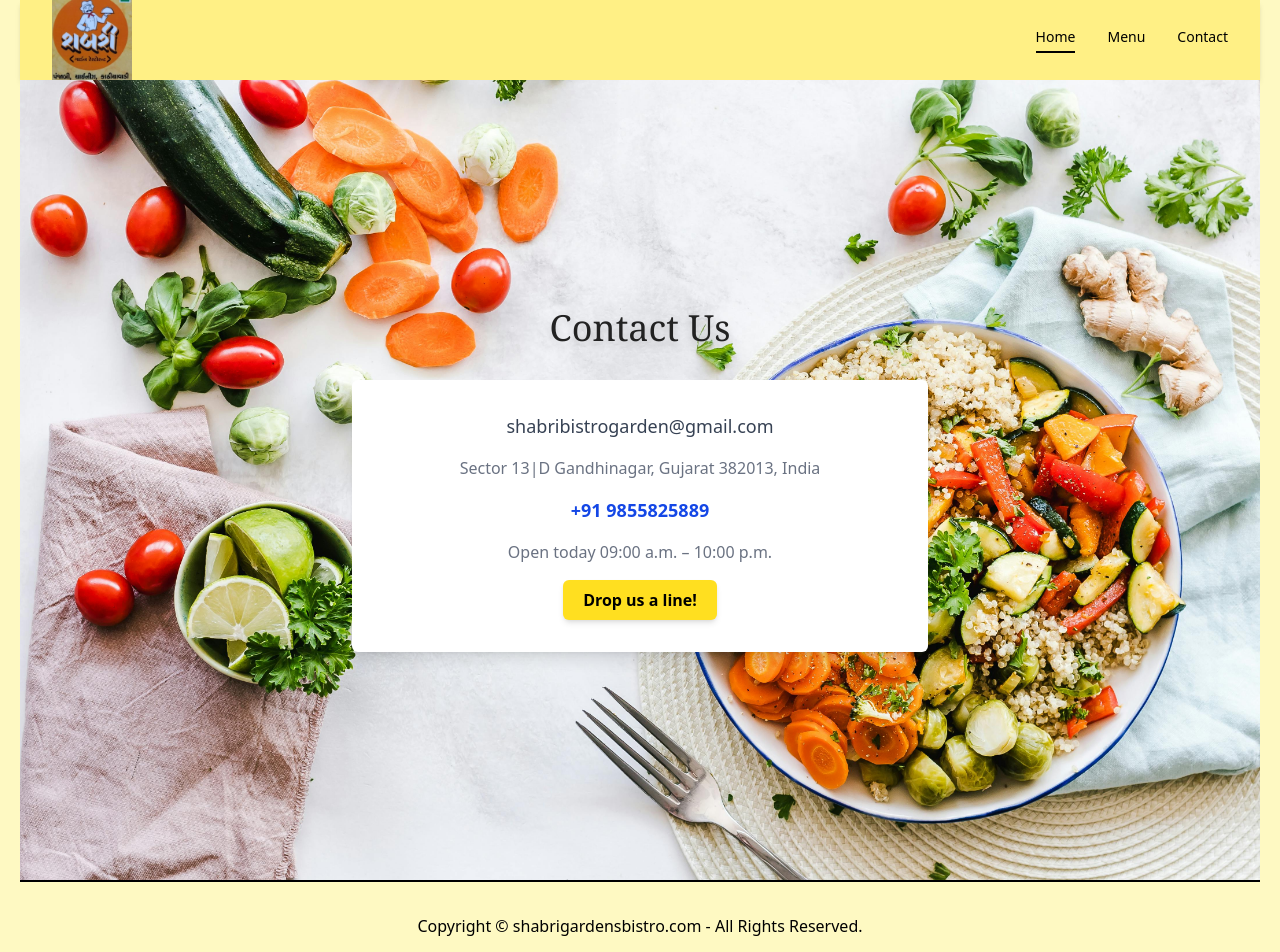
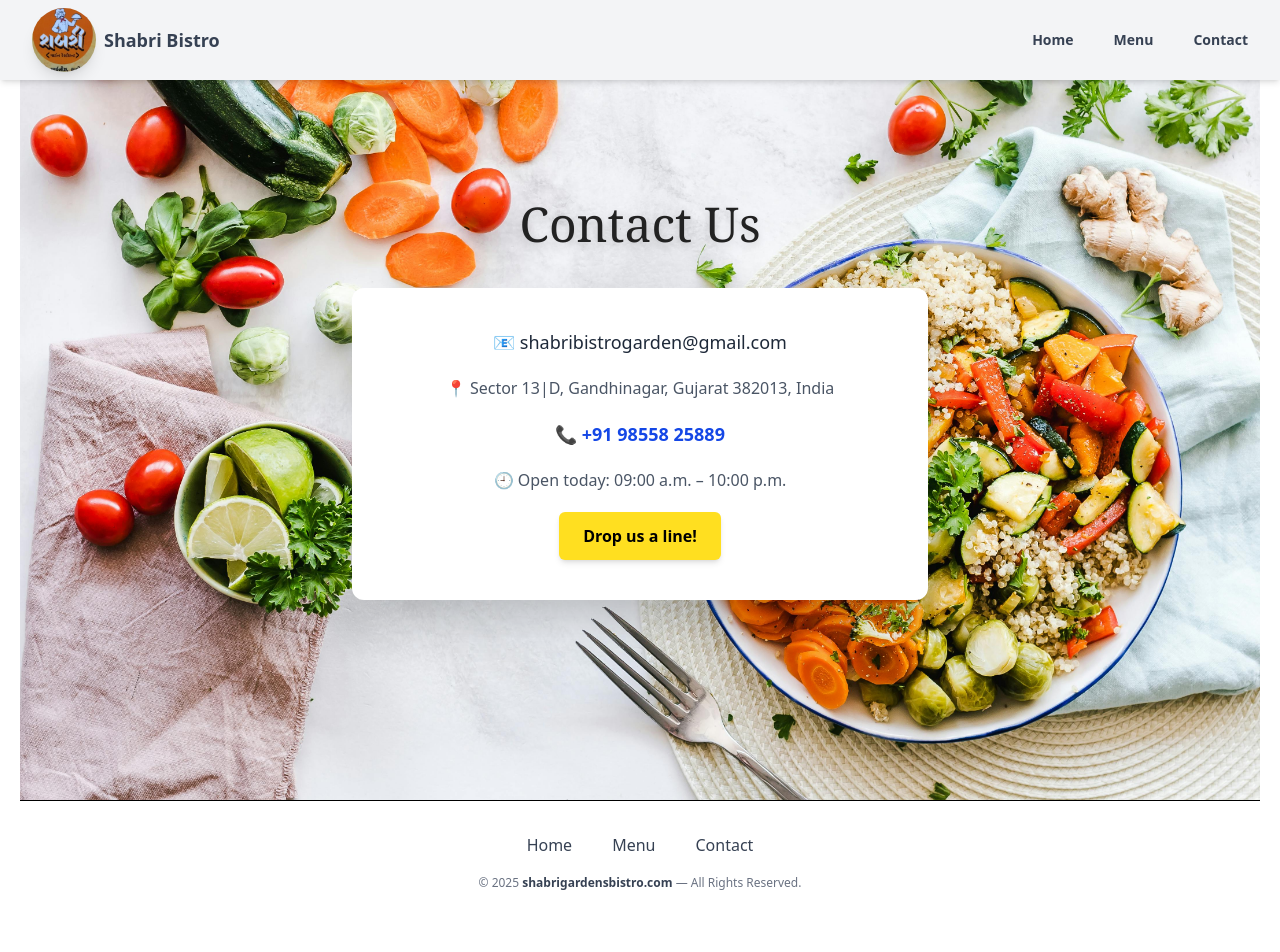
Before and after one commit to Shubham-juris/shabrigardensbistroltd, a React (Vite) app: page /contactus in a window 1280 px wide. Shown: the top 952 px of the page. After the commit the page ends 923 px from the top, so only its background shows below. Built offline with nearby package versions, Linux system fonts and the light colour scheme.

Commit message:
here the whole website needed to improved

```diff
--- a/src/App.jsx
+++ b/src/App.jsx
@@ -5,7 +5,7 @@ import Footer from "./components/common/Footer";
 
 function App() {
   return (
-    <div className="bg-yellow-100 ">
+    <div className="bg-white ">
       <div className="max-w-[1240px] mx-auto">
         <Navbar />
         <RouterApp />
--- a/src/components/common/Footer.jsx
+++ b/src/components/common/Footer.jsx
@@ -1,9 +1,48 @@
-export default function Footer() {
+import { motion } from "framer-motion";
+import { Link } from "react-router-dom";
+
+const Footer = () => {
   return (
-    <div className="border-t-2 text-center">
-      <p className="p-8 ">
-        Copyright &copy; shabrigardensbistro.com - All Rights Reserved.
-      </p>
-    </div>
+    <motion.footer
+      className="bg-white border-t py-8"
+      initial={{ opacity: 0, y: 40 }}
+      animate={{ opacity: 1, y: 0 }}
+      transition={{ duration: 0.8, ease: "easeOut" }}
+    >
+      {/* Navigation Links */}
+      <motion.nav
+        className="flex justify-center gap-10 text-sm md:text-base font-medium mb-4"
+        initial={{ opacity: 0, y: 20 }}
+        animate={{ opacity: 1, y: 0 }}
+        transition={{ delay: 0.2, duration: 0.6 }}
+      >
+        {["Home", "Menu", "Contact"].map((label, idx) => (
+          <Link
+            key={idx}
+            to={`/${label.toLowerCase()}`}
+            className="text-gray-700 relative group transition duration-300"
+          >
+            {label}
+            <span className="block h-0.5 w-0 bg-teal-500 group-hover:w-full transition-all duration-300"></span>
+          </Link>
+        ))}
+      </motion.nav>
+
+      {/* Copyright */}
+      <motion.div
+        className="text-center text-xs text-gray-500"
+        initial={{ opacity: 0 }}
+        animate={{ opacity: 1 }}
+        transition={{ delay: 0.4, duration: 0.6 }}
+      >
+        &copy; {new Date().getFullYear()}{" "}
+        <span className="font-semibold text-gray-700">
+          shabrigardensbistro.com
+        </span>{" "}
+        — All Rights Reserved.
+      </motion.div>
+    </motion.footer>
   );
-}
+};
+
+export default Footer;
--- a/src/components/common/Navbar.jsx
+++ b/src/components/common/Navbar.jsx
@@ -1,27 +1,38 @@
 import { useState } from "react";
 import { Menu, X } from "lucide-react";
 import { Link } from "react-router-dom";
+import { motion, AnimatePresence } from "framer-motion";
 import logo from "../../assets/logo/Logo.jpg";
 
 const Navbar = () => {
   const [isOpen, setIsOpen] = useState(false);
 
   return (
-    <nav className="bg-yellow-200 shadow-md">
+    <motion.nav
+      className="bg-gray-100 shadow-md fixed top-0 left-0 right-0 z-50"
+      initial={{ y: -50, opacity: 0 }}
+      animate={{ y: 0, opacity: 1 }}
+      transition={{ duration: 0.6 }}
+    >
       <div className="max-w-7xl mx-auto px-4 sm:px-6 lg:px-8">
         <div className="flex justify-between items-center h-20">
           {/* Logo */}
-          <div className="flex-shrink-0">
-            <img src={logo} alt="Logo" className="h-20 w-20" />
+          <div className="flex items-center gap-2">
+            <img src={logo} alt="Logo" className="h-16 w-16 rounded-full shadow-lg" />
+            <h1 className="text-lg font-bold text-gray-700">Shabri Bistro</h1>
           </div>
 
           {/* Desktop Menu */}
-          <div className="hidden md:flex space-x-8 text-sm font-medium">
-            <Link to="/" className="border-b-2 border-black pb-1">
+          <div className="hidden md:flex space-x-10 text-sm font-semibold text-gray-700">
+            <Link to="/" className="hover:text-teal-600 transition-colors duration-300">
               Home
             </Link>
-            <Link to="/menu">Menu</Link>
-            <Link to="/contactus">Contact</Link>
+            <Link to="/menu" className="hover:text-teal-600 transition-colors duration-300">
+              Menu
+            </Link>
+            <Link to="/contactus" className="hover:text-teal-600 transition-colors duration-300">
+              Contact
+            </Link>
           </div>
 
           {/* Mobile menu button */}
@@ -30,27 +41,47 @@ const Navbar = () => {
               onClick={() => setIsOpen(!isOpen)}
               className="text-black focus:outline-none"
             >
-              {isOpen ? <X size={24} /> : <Menu size={24} />}
+              {isOpen ? <X size={28} /> : <Menu size={28} />}
             </button>
           </div>
         </div>
       </div>
 
       {/* Mobile Menu */}
+      <AnimatePresence>
         {isOpen && (
-        <div className="md:hidden bg-yellow-100 px-4 pb-4 space-y-2 text-sm font-medium">
-          <Link to="/" className="block border-b border-black">
+          <motion.div
+            className="md:hidden bg-yellow-50 px-6 pt-4 pb-6 space-y-4 text-sm font-medium text-gray-700 shadow-md"
+            initial={{ height: 0, opacity: 0 }}
+            animate={{ height: "auto", opacity: 1 }}
+            exit={{ height: 0, opacity: 0 }}
+            transition={{ duration: 0.4 }}
+          >
+            <Link
+              to="/"
+              onClick={() => setIsOpen(false)}
+              className="block hover:text-teal-600 border-b border-gray-300 pb-2"
+            >
               Home
             </Link>
-          <Link to="/menu" className="block">
+            <Link
+              to="/menu"
+              onClick={() => setIsOpen(false)}
+              className="block hover:text-teal-600 border-b border-gray-300 pb-2"
+            >
               Menu
             </Link>
-          <Link to="/contactus" className="block">
+            <Link
+              to="/contactus"
+              onClick={() => setIsOpen(false)}
+              className="block hover:text-teal-600"
+            >
               Contact
             </Link>
-        </div>
+          </motion.div>
         )}
-    </nav>
+      </AnimatePresence>
+    </motion.nav>
   );
 };
 
--- a/src/components/contactus/ContactUs.jsx
+++ b/src/components/contactus/ContactUs.jsx
@@ -1,36 +1,57 @@
+import { motion } from "framer-motion";
 import bg_img from "../../assets/contact/contact-background.jpg";
+
+const containerVariants = {
+  hidden: { opacity: 0, y: 40 },
+  visible: { opacity: 1, y: 0, transition: { duration: 0.8, ease: "easeOut" } },
+};
 
 const ContactUs = () => {
   return (
-    <div
+    <motion.div
       className="bg-cover bg-center min-h-screen flex flex-col items-center justify-center px-4 py-10"
-      style={{
-        backgroundImage: `url(${bg_img})`,
-      }}
+      style={{ backgroundImage: `url(${bg_img})` }}
+      initial="hidden"
+      animate="visible"
+      variants={containerVariants}
     >
-      <h2 className="text-[#222222] text-3xl md:text-4xl font-serif mb-6 md:mb-8 drop-shadow-lg text-center">
+      <motion.h2
+        className="text-[#222222] text-4xl md:text-5xl font-serif mb-6 md:mb-10 drop-shadow-lg text-center"
+        initial={{ opacity: 0, y: -20 }}
+        animate={{ opacity: 1, y: 0 }}
+        transition={{ duration: 0.6, ease: "easeOut" }}
+      >
         Contact Us
-      </h2>
+      </motion.h2>
 
-      <div className="bg-white bg-opacity-90 rounded-md shadow-lg p-6 md:p-8 w-full max-w-md md:max-w-xl text-center space-y-4">
-        <p className="text-gray-700 font-medium text-base md:text-lg">
-          shabribistrogarden@gmail.com
+      <motion.div
+        className="bg-white bg-opacity-90 rounded-xl shadow-2xl p-6 md:p-10 w-full max-w-md md:max-w-xl text-center space-y-5"
+        initial={{ opacity: 0, scale: 0.95 }}
+        animate={{ opacity: 1, scale: 1 }}
+        transition={{ delay: 0.2, duration: 0.6 }}
+      >
+        <p className="text-gray-800 font-medium text-base md:text-lg">
+          📧 shabribistrogarden@gmail.com
         </p>
-        <p className="text-sm md:text-base text-gray-500">
-          Sector 13|D Gandhinagar, Gujarat 382013, India
+        <p className="text-sm md:text-base text-gray-600">
+          📍 Sector 13|D, Gandhinagar, Gujarat 382013, India
         </p>
         <p className="text-blue-700 font-semibold text-base md:text-lg">
-          +91 9855825889
+          📞 +91 98558 25889
         </p>
-        <p className="text-sm md:text-base text-gray-500">
-          Open today 09:00 a.m. – 10:00 p.m.
+        <p className="text-sm md:text-base text-gray-600">
+          🕘 Open today: 09:00 a.m. – 10:00 p.m.
         </p>
 
-        <button className="bg-yellow-300 text-black font-semibold px-4 py-2 md:px-5 md:py-2 rounded-md shadow-md hover:bg-yellow-400 transition">
+        <motion.button
+          whileHover={{ scale: 1.05 }}
+          whileTap={{ scale: 0.98 }}
+          className="bg-yellow-300 text-black font-semibold px-5 py-2 md:px-6 md:py-3 rounded-md shadow-md hover:bg-yellow-400 transition"
+        >
           Drop us a line!
-        </button>
-      </div>
-    </div>
+        </motion.button>
+      </motion.div>
+    </motion.div>
   );
 };
 
--- a/src/components/home/HeroGallery.jsx
+++ b/src/components/home/HeroGallery.jsx
@@ -1,3 +1,4 @@
+import { motion } from "framer-motion";
 import img1 from "../../assets/home/gallery/img1.jpg";
 import img2 from "../../assets/home/gallery/img2.jpg";
 import img3 from "../../assets/home/gallery/img3.jpg";
@@ -7,28 +8,61 @@ import img6 from "../../assets/home/gallery/img6.jpg";
 
 const images = [img1, img2, img3, img4, img5, img6];
 
+// Animation variants for container and individual items
+const containerVariants = {
+  hidden: {},
+  show: {
+    transition: {
+      staggerChildren: 0.2,
+    },
+  },
+};
+
+const itemVariants = {
+  hidden: { opacity: 0, y: 30 },
+  show: { opacity: 1, y: 0, transition: { duration: 0.6, ease: "easeOut" } },
+};
+
 const HeroGallery = () => {
   return (
-    <div className="bg-yellow-100 py-10 px-4">
-      <h2 className="text-xl font-serif text-gray-700 mb-2 uppercase">
+    <div className="bg-yellow-50 py-16 px-4 md:px-16">
+      <motion.h2
+        className="text-3xl md:text-4xl font-serif font-bold text-center text-gray-800 uppercase tracking-wide mb-2"
+        initial={{ opacity: 0, y: -20 }}
+        animate={{ opacity: 1, y: 0 }}
+        transition={{ duration: 0.6 }}
+      >
         Gallery
-      </h2>
-      <hr className="mb-6 border-gray-400" />
+      </motion.h2>
 
-      <div className="grid grid-cols-1 sm:grid-cols-2 md:grid-cols-3 gap-4">
+      <motion.hr
+        className="mb-10 border-gray-400 w-24 mx-auto border-t-4 border-teal-500"
+        initial={{ scaleX: 0 }}
+        animate={{ scaleX: 1 }}
+        transition={{ duration: 0.6, ease: "easeOut" }}
+        style={{ transformOrigin: "center" }}
+      />
+
+      <motion.div
+        className="grid grid-cols-1 sm:grid-cols-2 md:grid-cols-3 gap-6"
+        variants={containerVariants}
+        initial="hidden"
+        animate="show"
+      >
         {images.map((src, index) => (
-          <div
+          <motion.div
             key={index}
-            className="overflow-hidden rounded-md shadow hover:scale-105 transition-transform duration-300"
+            variants={itemVariants}
+            className="overflow-hidden rounded-2xl shadow-lg hover:shadow-2xl hover:scale-105 transition-all duration-300"
           >
             <img
               src={src}
               alt={`Dish ${index + 1}`}
               className="w-full h-60 object-cover"
             />
-          </div>
+          </motion.div>
         ))}
-      </div>
+      </motion.div>
     </div>
   );
 };
--- a/src/components/home/HeroSection.jsx
+++ b/src/components/home/HeroSection.jsx
@@ -16,7 +16,7 @@ const heroImageVariants = {
 export default function HeroSection() {
   return (
     <div
-      className="flex flex-col lg:flex-row items-center justify-between mt-10 px-4 sm:px-8 space-y-8 lg:space-y-0 lg:space-x-8 py-10"
+      className="flex  flex-col lg:flex-row items-center justify-between mt-25 px-4 sm:px-8 space-y-8 lg:space-y-0 lg:space-x-8 py-10"
       style={{
         backgroundImage: `url(https://images.unsplash.com/photo-1707274860723-52233290a977?q=80&w=2123&auto=format&fit=crop&ixlib=rb-4.0.3&ixid=M3wxMjA3fDB8MHxwaG90by1wYWdlfHx8fGVufDB8fHx8fA%3D%3D)`,
         backgroundRepeat: "repeat",
--- a/src/components/home/HeroThree.jsx
+++ b/src/components/home/HeroThree.jsx
@@ -1,42 +1,95 @@
+import { motion } from "framer-motion";
 import chef from "../../assets/home/chef.jpg";
 import ourproduct from "../../assets/home/ourproduct.jpg";
+
+const fadeInUp = {
+  hidden: { opacity: 0, y: 30 },
+  visible: { opacity: 1, y: 0, transition: { duration: 0.6 } },
+};
+
+const imageVariant = {
+  hidden: { opacity: 0, scale: 0.95 },
+  visible: { opacity: 1, scale: 1, transition: { duration: 0.7 } },
+};
 
 export default function HeroThree() {
   return (
     <div className="py-10">
-      <h2 className="text-center text-3xl font-bold mb-6">Our Team</h2>
-      <p className="text-center text-lg mb-8">
+      <motion.h2
+        className="text-center text-3xl font-bold mb-6"
+        initial="hidden"
+        whileInView="visible"
+        viewport={{ once: true }}
+        variants={fadeInUp}
+      >
+        Our Team
+      </motion.h2>
+
+      <motion.p
+        className="text-center text-lg mb-8"
+        initial="hidden"
+        whileInView="visible"
+        viewport={{ once: true }}
+        variants={fadeInUp}
+      >
         Our team consists of experienced professionals who are passionate about
         what they do and dedicated to providing the best possible service to our
         customers.
-      </p>
+      </motion.p>
 
       <div className="flex flex-col md:flex-row items-center justify-between gap-6 mt-10 px-6">
-        <div className="w-full md:w-1/2">
-          <img src={chef} alt="Food products" className="shadow-md w-full" />
-          <h3 className="text-xl font-semibold mb-4 mt-4 md:mt-0">
+        {/* Left Side */}
+        <motion.div
+          className="w-full md:w-1/2"
+          initial="hidden"
+          whileInView="visible"
+          viewport={{ once: true }}
+          variants={imageVariant}
+        >
+          <motion.img
+            src={chef}
+            alt="Food products"
+            className="shadow-md w-full rounded-2xl"
+            whileHover={{ scale: 1.03 }}
+          />
+          <motion.h3
+            className="text-xl font-semibold mb-4 mt-4 md:mt-0"
+            variants={fadeInUp}
+          >
             Our Mission
-          </h3>
-          <p>
+          </motion.h3>
+          <motion.p variants={fadeInUp}>
             At Shabri Garden Bistro, immerse yourself in the rich history of
             Gujarati cuisine and savor the authentic flavors of{" "}
             <span className="italic">Gujarati food</span>.
-          </p>
-        </div>
-        <div className="w-full md:w-1/2">
-          <img
+          </motion.p>
+        </motion.div>
+
+        {/* Right Side */}
+        <motion.div
+          className="w-full md:w-1/2"
+          initial="hidden"
+          whileInView="visible"
+          viewport={{ once: true }}
+          variants={imageVariant}
+        >
+          <motion.img
             src={ourproduct}
             alt="Team cooking"
-            className="shadow-md w-full"
+            className="shadow-md w-full rounded-2xl"
+            whileHover={{ scale: 1.03 }}
           />
-          <h3 className="text-xl font-semibold mb-4 mt-4 md:mt-0">
+          <motion.h3
+            className="text-xl font-semibold mb-4 mt-4 md:mt-0"
+            variants={fadeInUp}
+          >
             Our Products
-          </h3>
-          <p>
+          </motion.h3>
+          <motion.p variants={fadeInUp}>
             We offer a wide range of high-quality food by keeping in mind the
             security measure.
-          </p>
-        </div>
+          </motion.p>
+        </motion.div>
       </div>
     </div>
   );
--- a/src/components/home/HomeContact.jsx
+++ b/src/components/home/HomeContact.jsx
@@ -20,7 +20,7 @@ const HomeContactUs = () => {
 
           <div>
             <h3 className="font-semibold text-lg">Shabri Garden Bistro</h3>
-            <p>Sector 13, Gandhinagar, Gandhinagar, Gujarat, India</p>
+            <p>Sector 13,Ludhiana, India</p>
             <p className="text-black mt-1 font-medium">+91 9855825889</p>
           </div>
 
--- a/src/components/menu/MenuMain.jsx
+++ b/src/components/menu/MenuMain.jsx
@@ -1,6 +1,7 @@
+import { motion } from "framer-motion";
 import Menu from "./Menu";
 
-//first manu
+// First Menu Images
 import img1 from "../../assets/menu/im1.jpg";
 import img2 from "../../assets/menu/img2.jpg";
 import img3 from "../../assets/menu/img3.jpg";
@@ -8,7 +9,7 @@ import img4 from "../../assets/menu/img4.jpg";
 import img5 from "../../assets/menu/img5.jpg";
 import img6 from "../../assets/menu/img6.jpg";
 
-//sweets images
+// Sweets Images
 import imgs1 from "../../assets/menu/desert/img1.jpg";
 import imgs2 from "../../assets/menu/desert/img2.jpg";
 import imgs3 from "../../assets/menu/desert/img3.jpg";
@@ -16,13 +17,31 @@ import imgs4 from "../../assets/menu/desert/img4.jpg";
 import imgs5 from "../../assets/menu/desert/img5.jpg";
 import imgs6 from "../../assets/menu/desert/img6.jpg";
 
-//Kathyavadi images
+// Kathiyawadi Images
 import imgk1 from "../../assets/menu/kath/img.jfif";
 import imgk2 from "../../assets/menu/kath/img1.jfif";
 import imgk3 from "../../assets/menu/kath/img3.jfif";
 import imgk4 from "../../assets/menu/kath/img3.jfif";
 import imgk5 from "../../assets/menu/kath/img4.jfif";
 import imgk6 from "../../assets/menu/kath/img5.jfif";
+
+const menuItems1 = [
+  { name: "Sev Tameta", price: 90, image: img1 },
+  { name: "Ringan no Olo", price: 100, image: img2 },
+  { name: "Bajra Rotla", price: 80, image: img3 },
+  { name: "Undhiyu", price: 150, image: img4 },
+  { name: "Khichdi", price: 70, image: img6 },
+  { name: "Gujarati Kadhi", price: 60, image: img5 },
+];
+
+const menuItems2 = [
+  { name: "Baklava", price: 150, image: imgs1 },
+  { name: "Tiramisu", price: 200, image: imgs2 },
+  { name: "Macarons", price: 120, image: imgs3 },
+  { name: "Pavlova", price: 180, image: imgs4 },
+  { name: "Churros", price: 130, image: imgs6 },
+  { name: "Cannoli", price: 170, image: imgs5 },
+];
 
 const menuItems3 = [
   { name: "Dhokla", price: 70, image: imgk1 },
@@ -33,42 +52,61 @@ const menuItems3 = [
   { name: "Handvo", price: 70, image: imgk5 },
 ];
 
-//Second Menu
+export default function MenuMain() {
+  const sectionVariants = {
+    hidden: { opacity: 0, y: 40 },
+    visible: { opacity: 1, y: 0 },
+  };
 
-const menuItems2 = [
-  { name: "Baklava", price: 150, image: imgs1 },
-  { name: "Tiramisu", price: 200, image: imgs2 },
-  { name: "Macarons", price: 120, image: imgs3 },
-  { name: "Pavlova", price: 180, image: imgs4 },
-  { name: "Churros", price: 130, image: imgs6 },
-  { name: "Cannoli", price: 170, image: imgs5 },
-];
+  return (
+    <div className="bg-yellow-50 py-10">
+      {/* Breakfast */}
+      <motion.div
+        className="mb-16"
+        initial="hidden"
+        whileInView="visible"
+        viewport={{ once: true }}
+        transition={{ duration: 0.6 }}
+        variants={sectionVariants}
+      >
+        <h1 className="text-center mt-17 text-4xl font-bold text-gray-800 mb-6 relative">
+          Breakfast Menu
+          <span className="block w-24 h-1 bg-teal-500 mx-auto mt-2 rounded"></span>
+        </h1>
+        <Menu menuItems={menuItems1} />
+      </motion.div>
 
-//Third Menu
-const menuItems1 = [
-  { name: "Sev Tameta", price: 90, image: img1 },
-  { name: "Ringan no Olo", price: 100, image: img2 },
-  { name: "Bajra Rotla", price: 80, image: img3 },
-  { name: "Undhiyu", price: 150, image: img4 },
-  { name: "Khichdi", price: 70, image: img6 },
-  { name: "Gujarati Kadhi", price: 60, image: img5 },
-];
+      {/* Dessert */}
+      <motion.div
+        className="mb-16"
+        initial="hidden"
+        whileInView="visible"
+        viewport={{ once: true }}
+        transition={{ duration: 0.6, delay: 0.2 }}
+        variants={sectionVariants}
+      >
+        <h1 className="text-center text-4xl font-bold text-gray-800 mb-6 relative">
+          Dessert
+          <span className="block w-24 h-1 bg-teal-500 mx-auto mt-2 rounded"></span>
+        </h1>
+        <Menu menuItems={menuItems2} />
+      </motion.div>
 
-export default function MenuMain() {
-  return (
-    <div>
-      <div>
-        <h1 className="text-center text-4xl mt-8">Breakfast Menu</h1>
-        <Menu menuItems={menuItems1} />
-      </div>
-      <div>
-        <h1 className="text-center text-4xl mt-8">Desert</h1>
-        <Menu menuItems={menuItems2} />
-      </div>
-      <div>
-        <h1 className="text-center text-4xl mt-8">Kathyavadi</h1>
+      {/* Kathiyawadi */}
+      <motion.div
+        className="mb-10"
+        initial="hidden"
+        whileInView="visible"
+        viewport={{ once: true }}
+        transition={{ duration: 0.6, delay: 0.4 }}
+        variants={sectionVariants}
+      >
+        <h1 className="text-center text-4xl font-bold text-gray-800 mb-6 relative">
+          Kathiyawadi
+          <span className="block w-24 h-1 bg-teal-500 mx-auto mt-2 rounded"></span>
+        </h1>
         <Menu menuItems={menuItems3} />
-      </div>
+      </motion.div>
     </div>
   );
 }
```
Also changed, not shown: src/components/home/HeroBottom.jsx (+18 -6 lines), src/components/menu/Menu.jsx (+22 -7 lines). Lines whose indentation alone changed are shown as unchanged.
